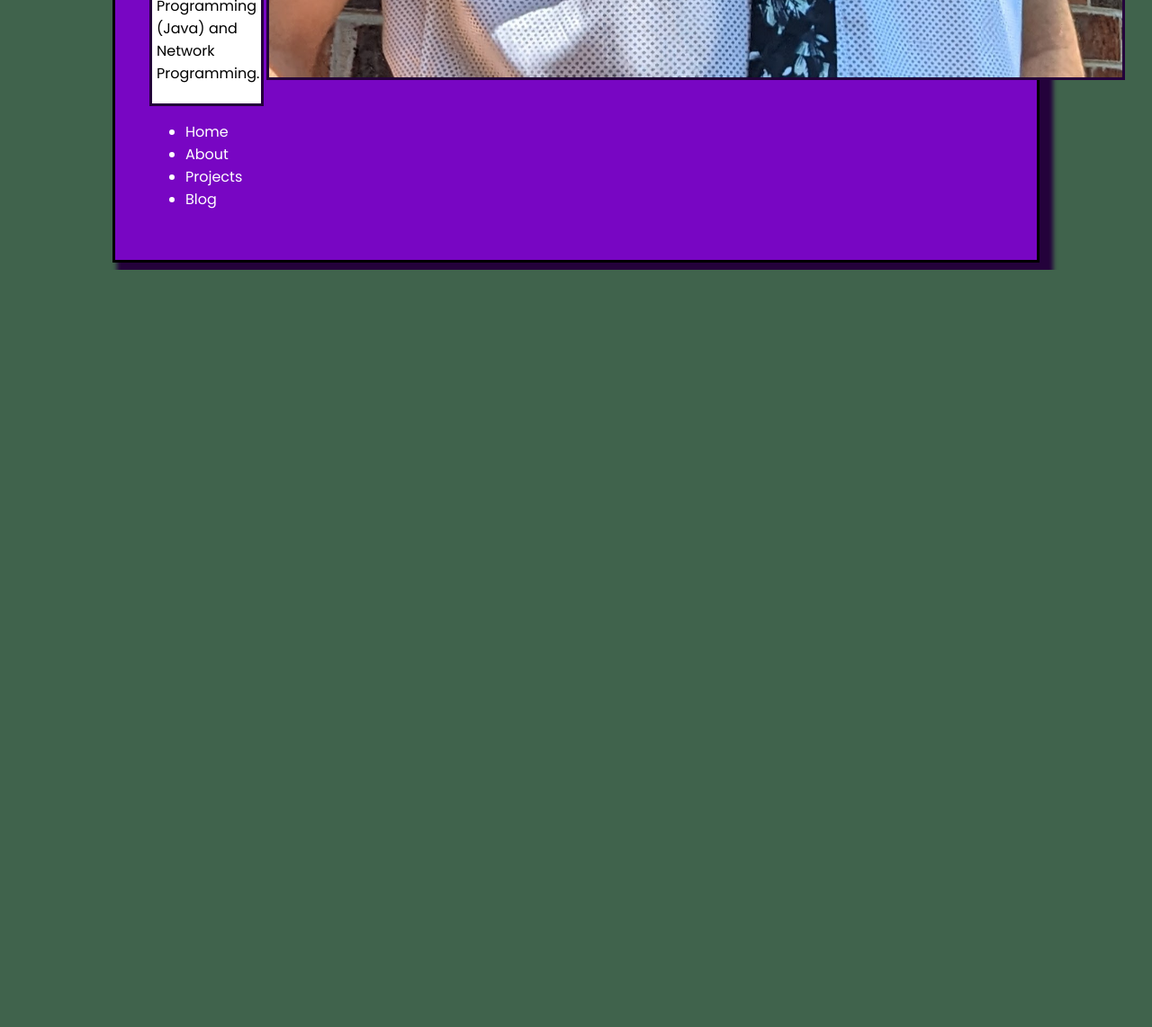
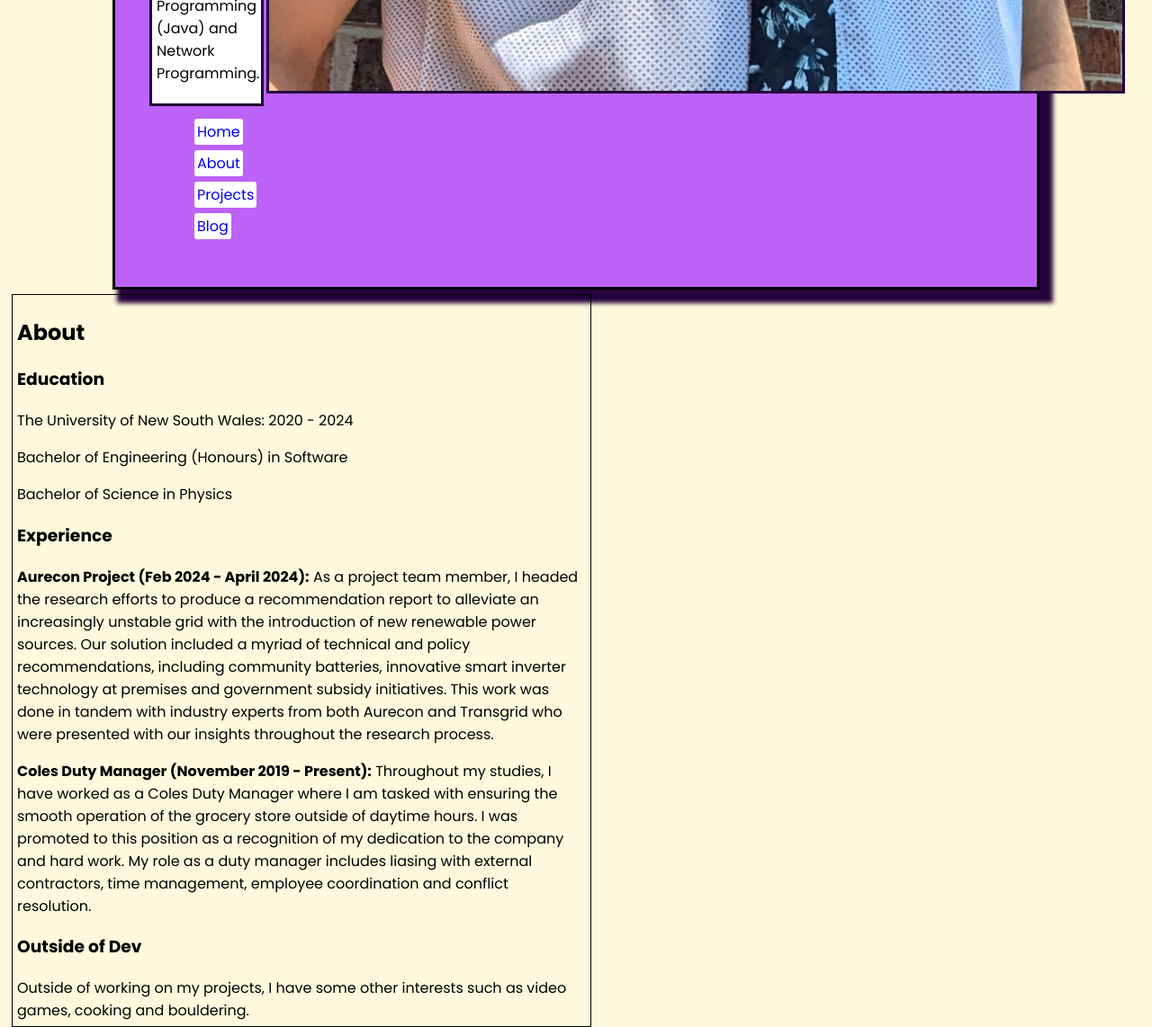
Before and after one commit to griffdawg123/portfolio, a plain HTML site: page index.html in a window 1280 px wide. Shown: the part 1550-2692 px from the top of the page at 90% size. Before the commit the page ends 1850 px from the top, so only its background shows below. Drawn offline with Linux system fonts and the light colour scheme.

Commit message:
added about info

```diff
--- a/index.html
+++ b/index.html
@@ -8,7 +8,7 @@
     </head>
     <body>
         <!--<div class="testing"></div>-->
-        <div class="nameplate">
+        <div id="home" class="nameplate">
             <div>
                 <h1>Griffin Doyle</h1>
                 <h2>Graduate Software Engineer</h2>
@@ -26,14 +26,42 @@
 
                 <div class="navbar">
                     <ul>
-                        <li> Home </li>
-                        <li> About </li>
-                        <li> Projects </li>
-                        <li> Blog </li>
+                        <li><a href="#home">Home</a></li>
+                        <li><a href="#about">About</a> </li>
+                        <li><a href="#projects">Projects</a> </li>
+                        <li><a href="#blog">Blog</a> </li>
                     </ul>
                 </div>
             </div>
             <img alt="profile" src="profile.jpg">
         </div>
+        <div id="about" class="info-block">
+            <h2>About</h2>
+            <h3>Education</h3>
+            <p>The University of New South Wales: 2020 - 2024</p>
+            <p>Bachelor of Engineering (Honours) in Software</p>
+            <p>Bachelor of Science in Physics</p>
+            <h3>Experience</h3>
+            <p><b>Aurecon Project (Feb 2024 - April 2024):</b> As a project team member, I headed the research efforts to produce a recommendation report to
+                alleviate an increasingly unstable grid with the introduction of new renewable power sources. Our solution included a
+                myriad of technical and policy recommendations, including community batteries, innovative smart inverter technology at
+                premises and government subsidy initiatives. This work was done in tandem with industry experts from both Aurecon and
+                Transgrid who were presented with our insights throughout the research process.
+            </p>
+            <p><b>Coles Duty Manager (November 2019 - Present):</b>
+            Throughout my studies, I have worked as a Coles Duty Manager where I am tasked with ensuring the smooth operation of the
+            grocery store outside of daytime hours. I was promoted to this position as a recognition of my dedication to the company
+            and hard work. My role as a duty manager includes liasing with external contractors, time management, employee
+            coordination and conflict resolution.
+            <p>
+            <h3>Outside of Dev</h3>
+            Outside of working on my projects, I have some other interests such as video games, cooking and bouldering.
+        </div>
+        <div id="projects" class="info-block">
+            <h2>Projects</h2>
+        </div>
+        <div id="blog" class="info-block">
+            <h2>Blog</h2>
+        </div>
     </body>
 </html>
--- a/styles.css
+++ b/styles.css
@@ -13,17 +13,18 @@
 
 
 body {
-    background-color: var(--secondary);
+    background-color: cornsilk;
     display: flex;
-    align-items: center;
-    justify-content: center;
+    flex-direction: column;
 }
 .nameplate {
+    align-self: center;
+    justify-self: center;
     width: 75%;
     height: 100%;
     padding: 3vw;
     border: 3px solid black;
-    background-color: var(--primary);
+    background-color: var(--primary-light);
     color: white;
     box-shadow: 10px 10px 5px 5px var(--primary-dark);
     display: flex;
@@ -43,3 +44,31 @@ body {
     padding: 5px;
     border: 3px solid var(--primary-dark);
 }
+
+.navbar > ul {
+    list-style-type: none;
+}
+
+.navbar > ul > li {
+    /*background-color: red;*/
+    width: 100%;
+    margin: 10px;
+}
+
+.navbar > ul > li > a {
+    text-decoration: none;
+    background-color: white;
+    padding: 3px;
+    border-radius: 3px;
+}
+
+.navbar > li > a:hover {
+    filter: brightness(50%);
+}
+
+.info-block {
+    width: 50%;
+    margin: 5px;
+    border: 1px solid black;
+    padding: 5px;
+}
```
